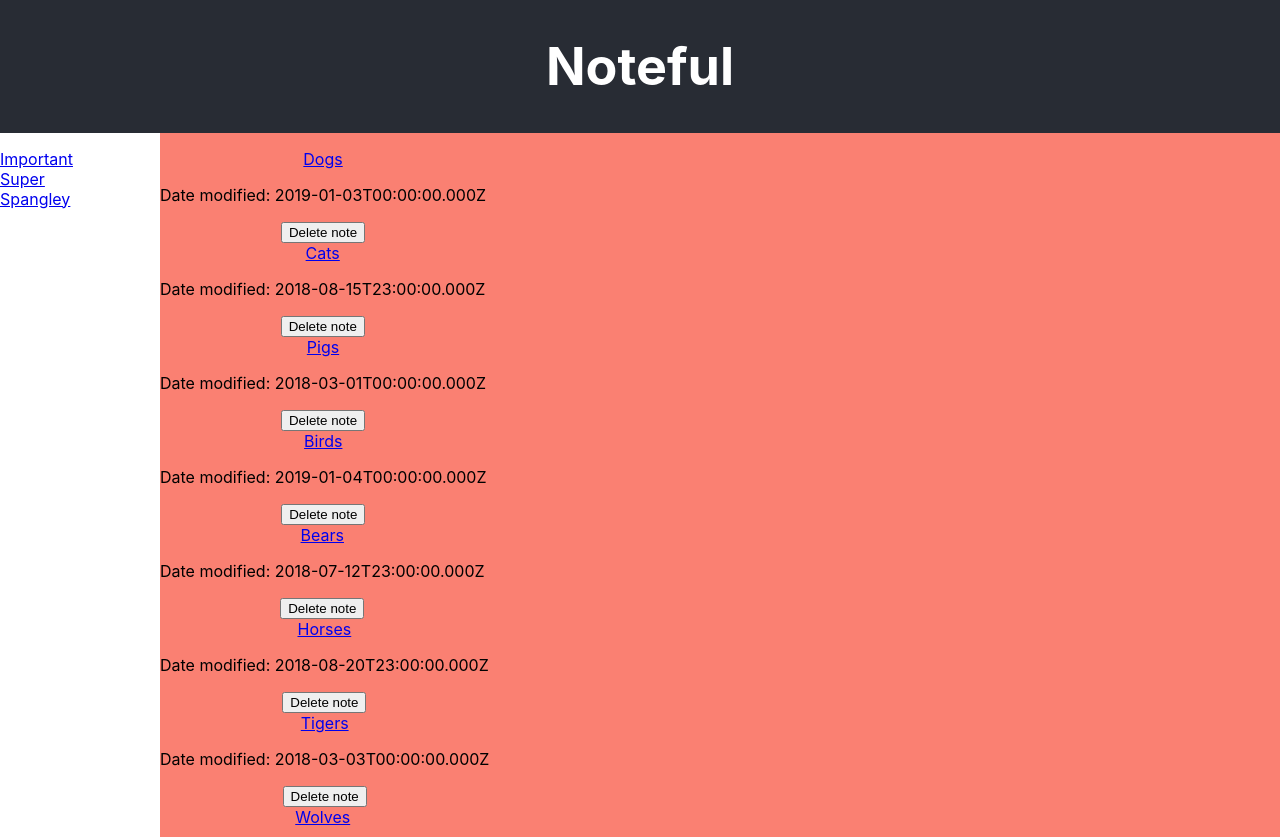
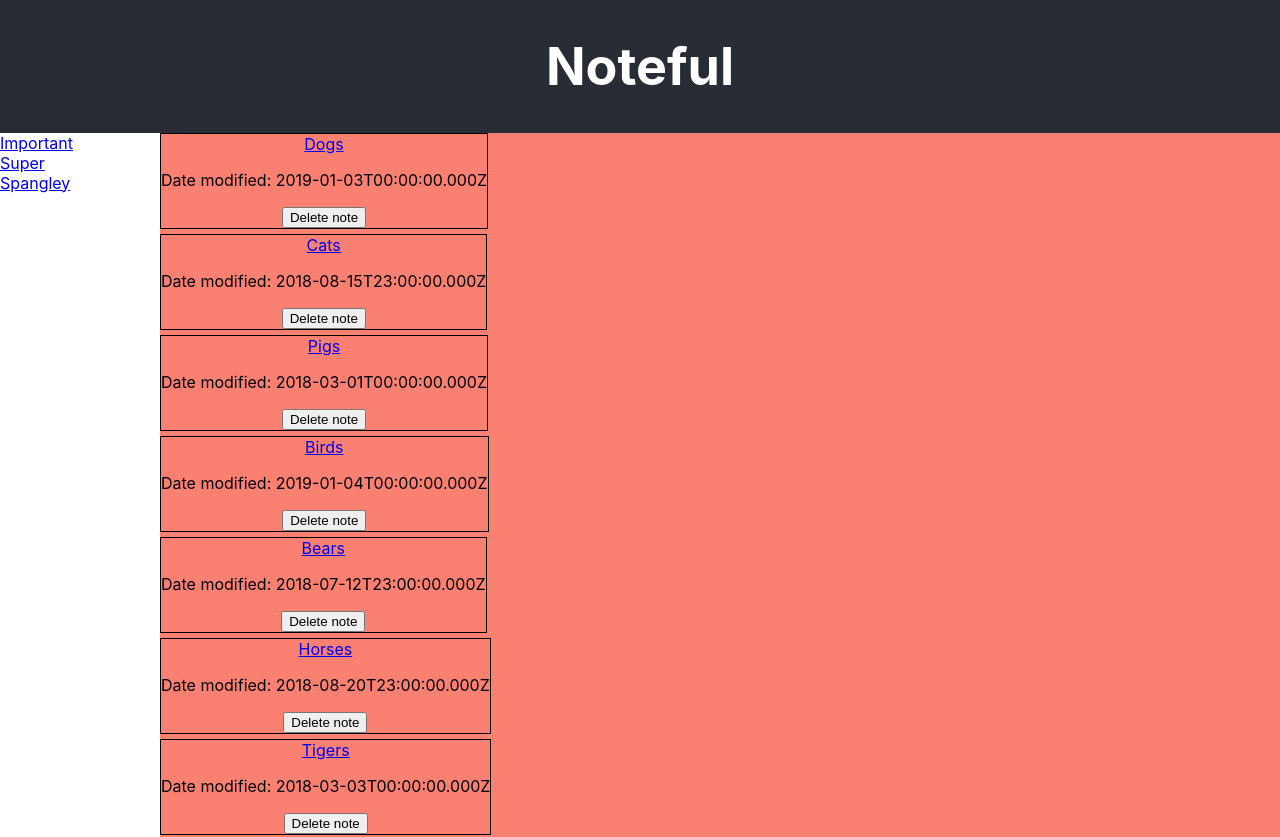
Before and after one commit to thinkful-ei-bee/joel-davidbo-noteful, a React (Create React App) app: page / in a window 1280 px wide. Shown: the top 837 px of the page. Built offline with nearby package versions, Linux system fonts and the light colour scheme.

Commit message:
adjust css

```diff
--- a/src/App.css
+++ b/src/App.css
@@ -31,6 +31,7 @@ header {
 ul {
   list-style-type: none;
   padding: 0;
+  margin: 0;
   display: flex;
   flex-direction: column;
   align-items: flex-start;
@@ -39,3 +40,8 @@ ul {
 li {
   color: black;
 }
+
+.notes-list li {
+  border: 1px black solid;
+  margin-bottom: 5px;
+}
--- a/src/component/notelist/notelist.js
+++ b/src/component/notelist/notelist.js
@@ -24,7 +24,6 @@ export default class NoteList extends Component {
                 class="favorite styled"
                 type="button"
                 value="Delete note" />
-
             </li>
           )}
         </ul>
```
